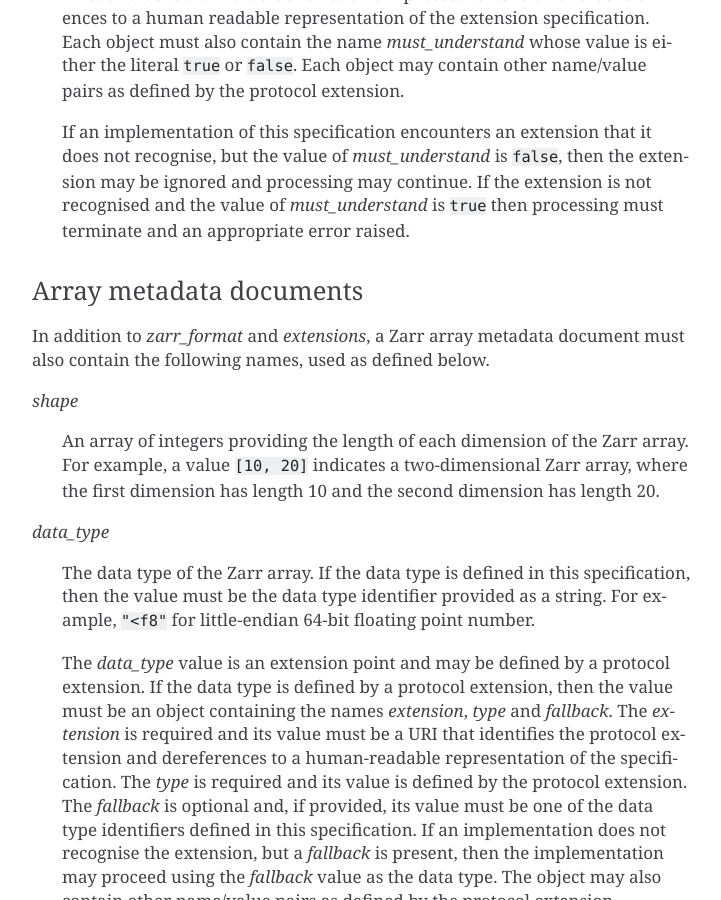
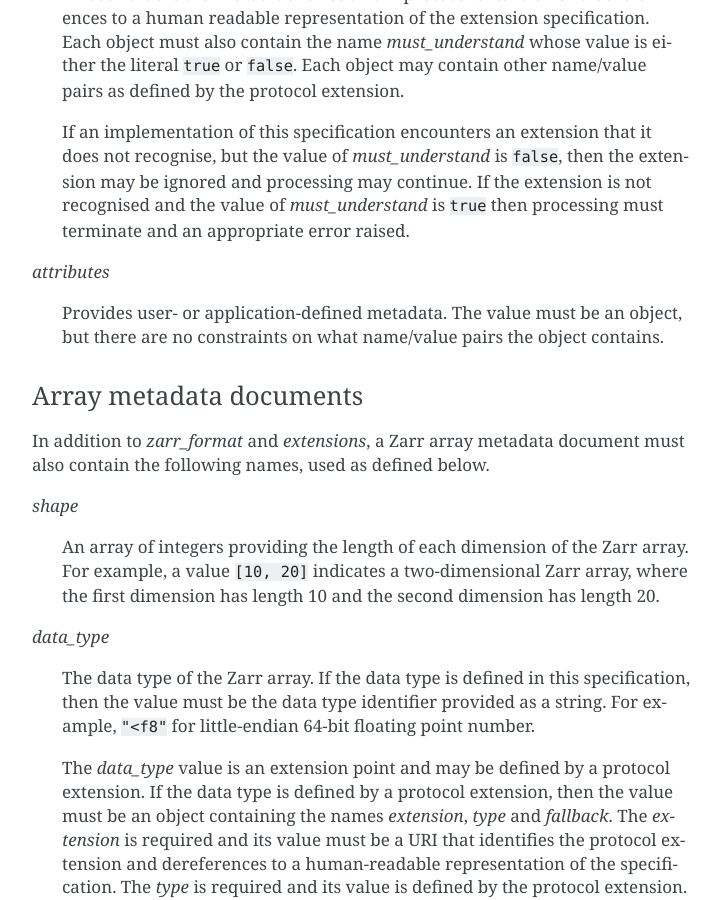
Before and after one commit to zarr-developers/zarr-specs, a Sphinx documentation site: the page built from docs/protocol/core/v3.0.rst, in a window 1280 px wide and 900 px high, scrolled down 3399 px. Shown: the whole window, without its empty margins (388-1109 px from the left). Built offline with Sphinx 7.4.7, drawn with Linux system fonts in a browser that asks for light colours; part of the change alters nothing that is shown; some of the changed text lies outside the part shown.

Commit message:
include attributes in array and group metadata documents

```diff
--- a/docs/protocol/core/v3.0.rst
+++ b/docs/protocol/core/v3.0.rst
@@ -181,6 +181,12 @@ in the metadata object and must be used as defined below.
     `must_understand` is ``true`` then processing must terminate and
     an appropriate error raised.
 
+`attributes`
+
+    Provides user- or application-defined metadata. The value must be
+    an object, but there are no constraints on what name/value pairs
+    the object contains.
+
 
 Array metadata documents
 ~~~~~~~~~~~~~~~~~~~~~~~~
@@ -304,20 +310,15 @@ on `Protocol extensions`_ below.
 Group metadata documents
 ~~~~~~~~~~~~~~~~~~~~~~~~
 
-A Zarr group metadata object must contain the `zarr_format` and
-`extensions` names as defined above. All other names are reserved for
-future versions of this specification. Implementations and protocol
-extensions must not define or use any other names within the metadata
-object. Any additional metadata must be provided elsewhere, e.g.,
-within any of the extension point values, or within the `extensions`,
-or in a separate metadata object stored under a different key in the
-store. See also the section on `Protocol extensions`_ below.
-
-
-User attributes
----------------
-
-TODO define attributes documents
+A Zarr group metadata object must contain the `zarr_format`,
+`extensions` and `attributes` names as defined above. All other names
+are reserved for future versions of this
+specification. Implementations and protocol extensions must not define
+or use any other names within the metadata object. Any additional
+metadata must be provided elsewhere, e.g., within any of the extension
+point values, or within the `extensions`, or in a separate metadata
+object stored under a different key in the store. See also the section
+on `Protocol extensions`_ below.
 
 
 Store interface
```
